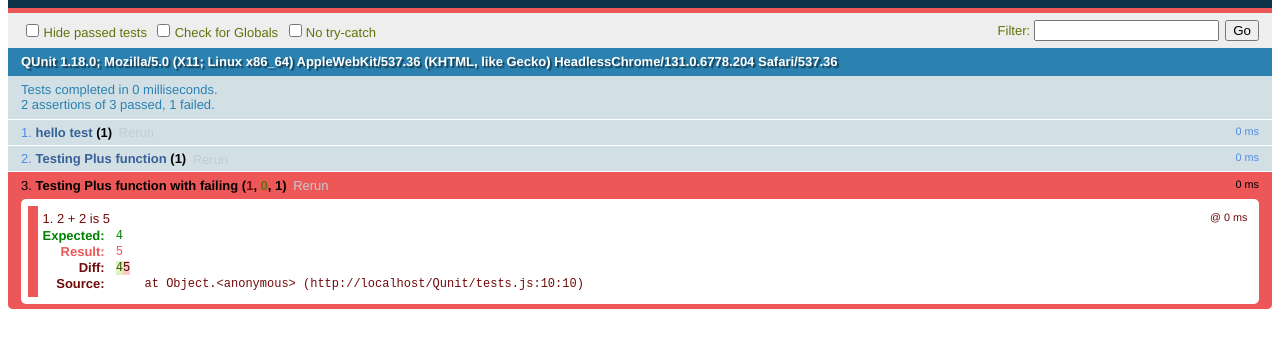
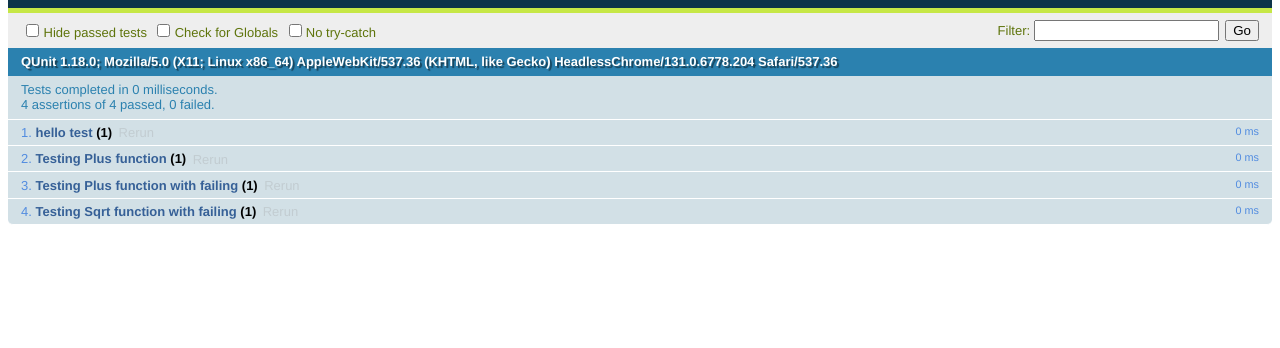
Before and after one commit to SupunArunoda/Calculator, a plain HTML site: page Qunit/test.html in a window 1280 px wide. Shown: the part 48-396 px from the top of the page. Drawn offline with Linux system fonts and the light colour scheme.

Commit message:
square root completed

```diff
--- a/Qunit/calculator.js
+++ b/Qunit/calculator.js
@@ -5,3 +5,7 @@ function plus(a, b) {
 function minus(a, b) {
     return a - b;
 }
+
+function getsquareroot(a) {
+    return Math.sqrt(a);
+}
--- a/Qunit/tests.js
+++ b/Qunit/tests.js
@@ -7,5 +7,8 @@ QUnit.test("Testing Plus function", function(assert) {
 });
 
 QUnit.test("Testing Plus function with failing", function(assert) {
-  assert.equal(5, plus(2, 2), "2 + 2 is 5");
+  assert.equal(4, plus(2, 2), "2 + 2 is 5");
 });
+QUnit.test("Testing Sqrt function with failing", function (assert) {
+    assert.equal(10, getsquareroot(100), "sqrt(100) is 10");
+});
```
Also changed, not shown: Qunit/index.html (+2 -2 lines), Qunit/test.html (line endings or trailing spaces).
